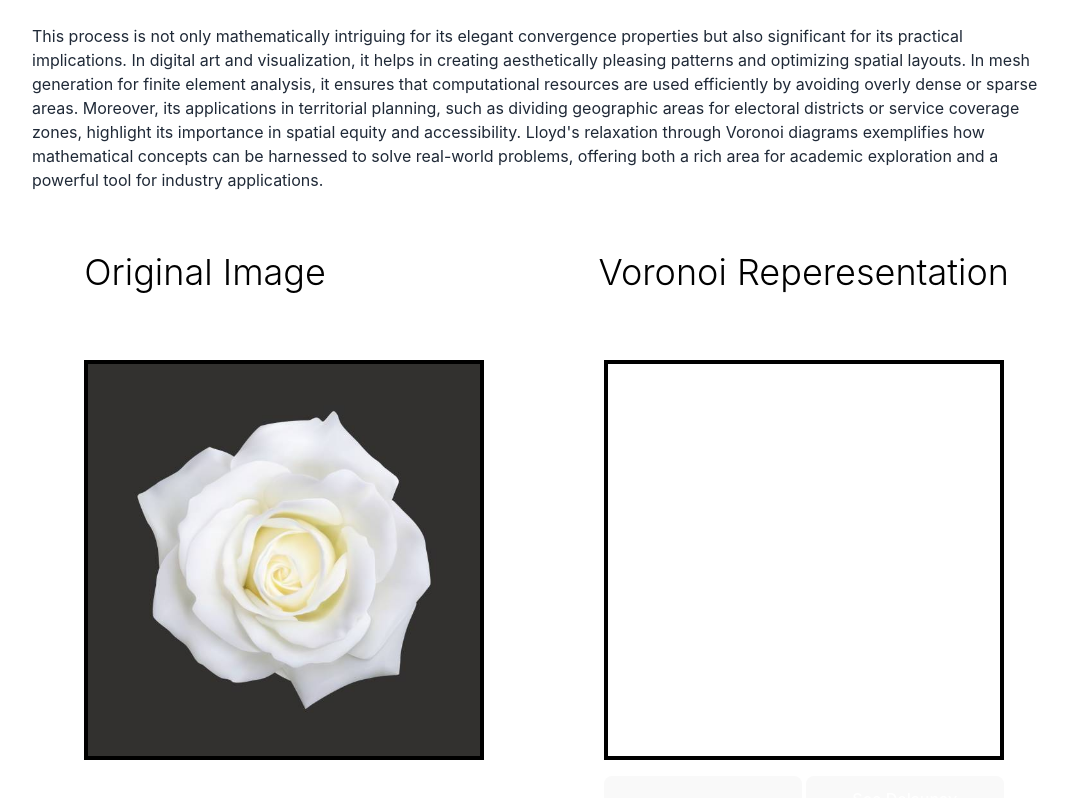
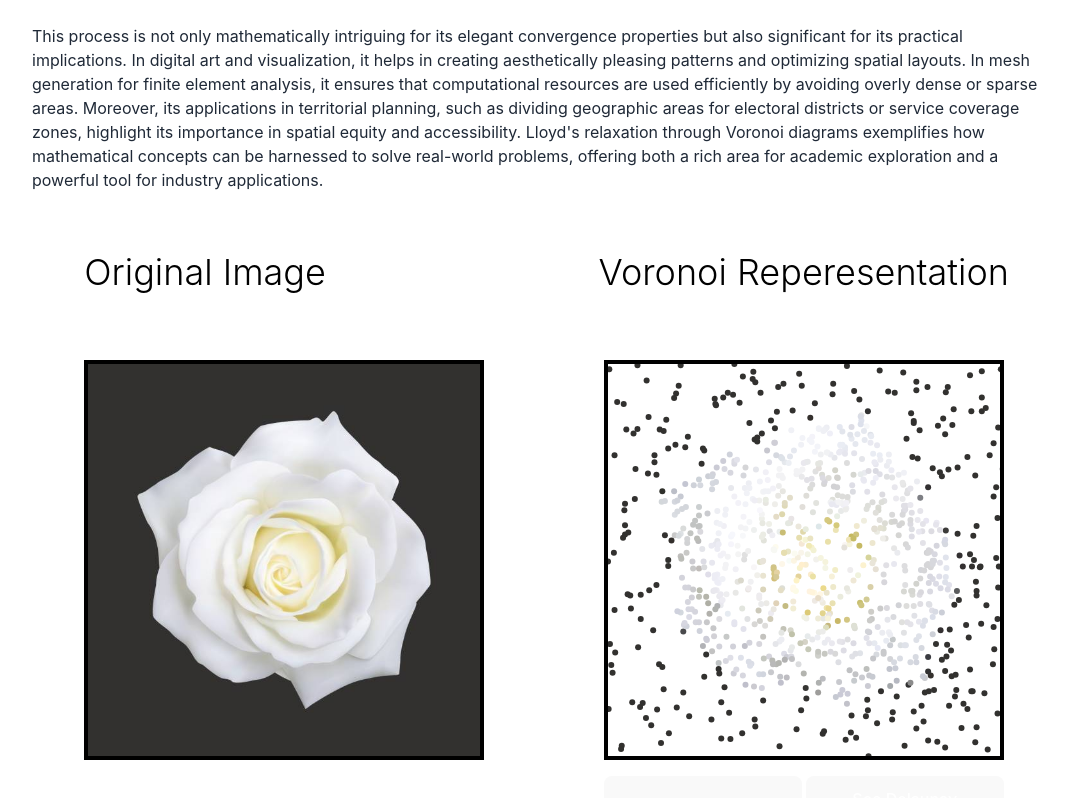
Before and after one commit to Floydbene/Voronoi-Lloyd-relaxation, a React (Vite) app: page / in a window 1280 px wide. Shown: the part 336-1134 px from the top of the page, without its empty margins (96-1164 px from the left). Built offline with nearby package versions, Linux system fonts and the light colour scheme.

Commit message:
fixed recency issue

```diff
--- a/src/Components/D3Graph.jsx
+++ b/src/Components/D3Graph.jsx
@@ -6,7 +6,6 @@ import { useState } from 'react';
 const D3GraphWithDelaunay = ({ pixelArray, width, height, imgData }) => {
   const [displayArray, setDisplayArray] = useState(pixelArray);
   const [which, setWhich] = useState(null);
-  const [loading, setLoading] = useState(true);
   const svgRef = useRef(null);
   const svgWidth = width; // SVG width
   const svgHeight = height; // SVG height
@@ -56,7 +55,6 @@ const D3GraphWithDelaunay = ({ pixelArray, width, height, imgData }) => {
         .style('stroke', '#ccc')
         .style('fill', 'none');
     }
-    setLoading(false);
   }, [displayArray, which]);
 
   const clicky = () => {
@@ -90,13 +88,7 @@ const D3GraphWithDelaunay = ({ pixelArray, width, height, imgData }) => {
     }
     setDisplayArray(relaxedPixels); // Update the state to trigger a re-render
   };
-  useEffect(() => {
-    setWhich('delaunay');
-    reset();
-  }, []);
 
-  if (loading) return <h1>loading...</h1>;
-  else
   return (
     <>
       <div className='canvas'>
```
Lines whose indentation alone changed are shown as unchanged.
